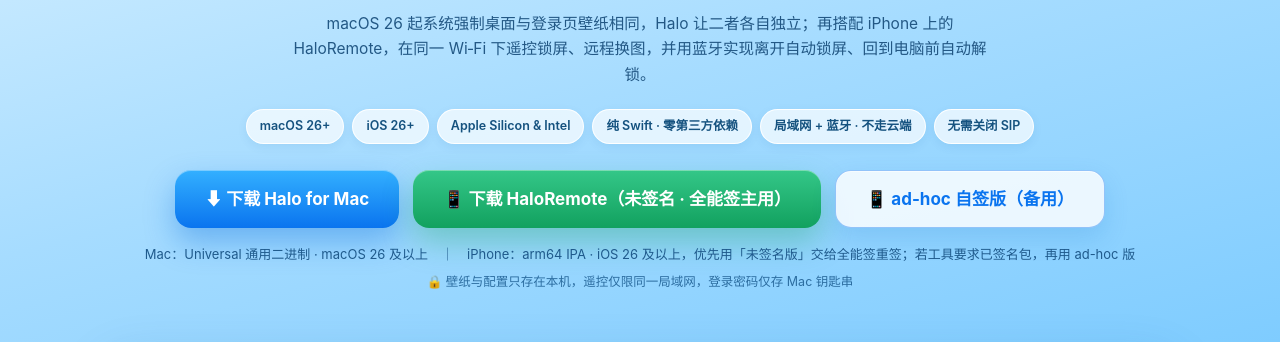
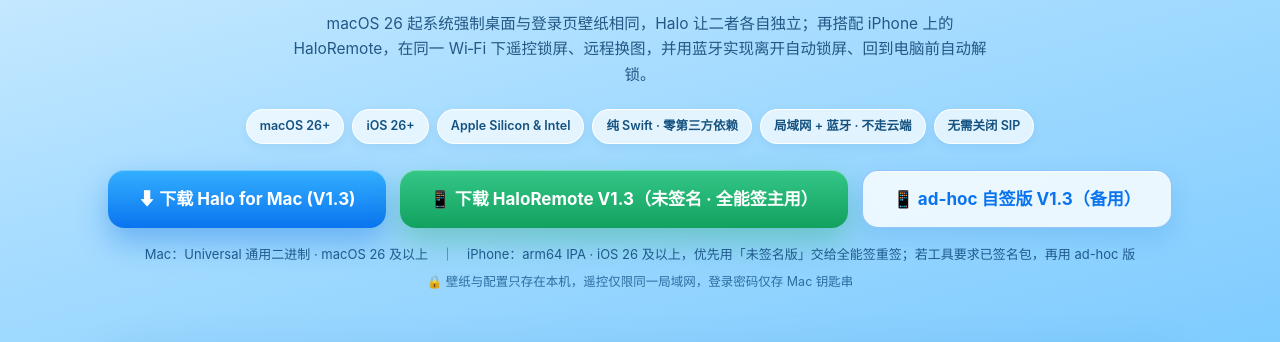
Before and after one commit to LUCASXCN/Halo, a plain HTML site: page docs/index.html in a window 1280 px wide. Shown: the part 428-770 px from the top of the page. Drawn offline with Linux system fonts and the light colour scheme.

Commit message:
docs: 更新下载页指向 V1.3

```diff
--- a/docs/index.html
+++ b/docs/index.html
@@ -128,9 +128,9 @@
     <span class="chip">无需关闭 SIP</span>
   </div>
   <div class="dl-row">
-    <a class="dl" href="https://github.com/LUCASXCN/Halo/releases/download/v1.0.0/Halo.zip">⬇ 下载 Halo for Mac</a>
-    <a class="dl ios" href="https://github.com/LUCASXCN/Halo/releases/download/v1.0.0/HaloRemote-unsigned.ipa">📱 下载 HaloRemote（未签名 · 全能签主用）</a>
-    <a class="dl ghost" href="https://github.com/LUCASXCN/Halo/releases/download/v1.0.0/HaloRemote-adhoc.ipa">📱 ad-hoc 自签版（备用）</a>
+    <a class="dl" href="https://github.com/LUCASXCN/Halo/releases/download/v1.3.0/Halo-V1.3.zip">⬇ 下载 Halo for Mac (V1.3)</a>
+    <a class="dl ios" href="https://github.com/LUCASXCN/Halo/releases/download/v1.3.0/HaloRemote-V1.3-unsigned.ipa">📱 下载 HaloRemote V1.3（未签名 · 全能签主用）</a>
+    <a class="dl ghost" href="https://github.com/LUCASXCN/Halo/releases/download/v1.3.0/HaloRemote-V1.3-adhoc.ipa">📱 ad-hoc 自签版 V1.3（备用）</a>
   </div>
   <div class="dl-meta">Mac：Universal 通用二进制 · macOS 26 及以上　｜　iPhone：arm64 IPA · iOS 26 及以上，优先用「未签名版」交给全能签重签；若工具要求已签名包，再用 ad-hoc 版</div>
   <div class="privacy">🔒 壁纸与配置只存在本机，遥控仅限同一局域网，登录密码仅存 Mac 钥匙串</div>
```
